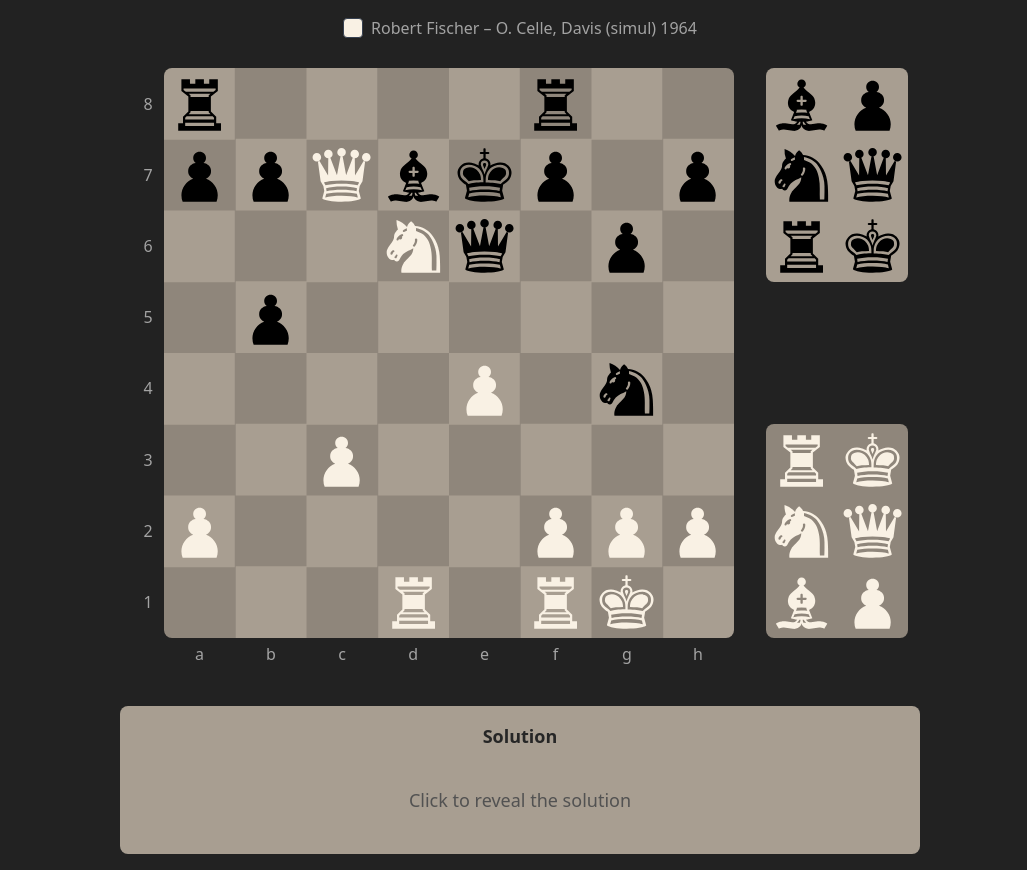
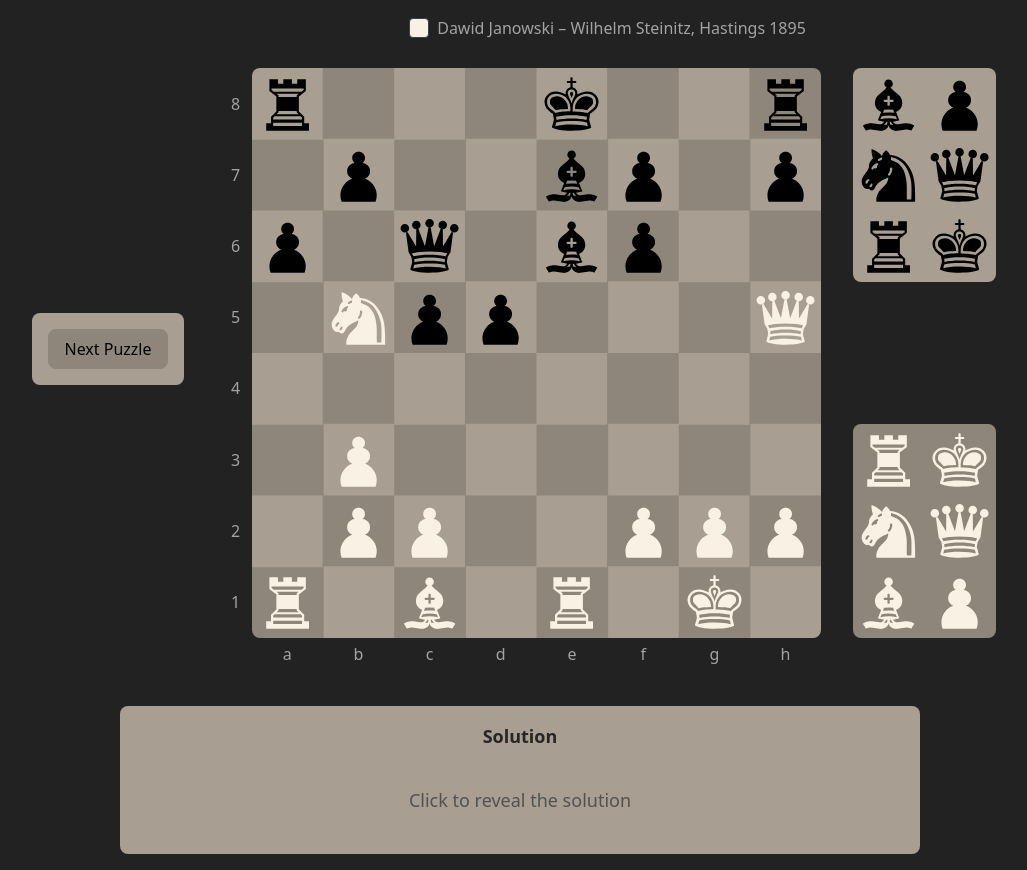
Before and after one commit to unibo-dslab-projects/ASW25-MicheleMonti-woodpecker, a React (Vite) app in the folder client/: page / in a window 1280 px wide. Shown: the whole page, without its empty margins (120-1147 px from the left). Built offline with nearby package versions, Linux system fonts and the light colour scheme.

Commit message:
feat: added next puzzle button

```diff
--- a/client/src/Components/Board.tsx
+++ b/client/src/Components/Board.tsx
@@ -54,21 +54,28 @@
     return boardMap;
 }
 
+function getRandomBoard() {
     const boardKeys = Object.keys(woodpeckerBoards);
     const randomIndex = Math.floor(Math.random() * boardKeys.length);
     const randomBoard = woodpeckerBoards[randomIndex.toString() as keyof typeof woodpeckerBoards];
-const boardFromFen = fenToBoardMap(randomBoard.fen);
-//const boardNumber = randomIndex;
-const initialDirection = randomBoard.direction;
-const boardDescription = `${randomBoard.descr}`;
-const boardSolution = randomBoard.solution || 'No solution available';
+    return {
+        board: randomBoard,
+        index: randomIndex,
+        boardFromFen: fenToBoardMap(randomBoard.fen),
+        direction: randomBoard.direction,
+        description: randomBoard.descr,
+        solution: randomBoard.solution || 'No solution available'
+    };
+}
 
 export default function Board() {
-    const [description] = useState<string>(boardDescription);
-    const [board, setBoard] = useState<Map<DeskCell, PieceType>>(new Map([...boardFromFen, ...SIDE_CELLS_MAP]));
+    const [puzzleData, setPuzzleData] = useState(() => getRandomBoard());
+
+    const [description, setDescription] = useState<string>(puzzleData.description);
+    const [board, setBoard] = useState<Map<DeskCell, PieceType>>(new Map([...puzzleData.boardFromFen, ...SIDE_CELLS_MAP]));
     const [selectedCell, setSelectedCell] = useState<DeskCell | null>(null);
-    const [direction] = useState<string>(initialDirection);
-    const [solution] = useState<string>(boardSolution);
+    const [direction, setDirection] = useState<string>(puzzleData.direction);
+    const [solution, setSolution] = useState<string>(puzzleData.solution);
     const [isSolutionRevealed, setIsSolutionRevealed] = useState<boolean>(false);
 
     const gridElement = useRef<HTMLDivElement>(null);
@@ -108,6 +115,17 @@
         } else if (board.has(cell)) {
             setSelectedCell(cell);
         }
+    }
+
+    function loadNewPuzzle() {
+        const newPuzzleData = getRandomBoard();
+        setPuzzleData(newPuzzleData);
+        setDescription(newPuzzleData.description);
+        setBoard(new Map([...newPuzzleData.boardFromFen, ...SIDE_CELLS_MAP]));
+        setDirection(newPuzzleData.direction);
+        setSolution(newPuzzleData.solution);
+        setSelectedCell(null);
+        setIsSolutionRevealed(false);
     }
 
     useEffect(() => {
@@ -154,7 +172,22 @@
 
     return (
         <div className="flex flex-col items-center justify-center min-h-screen bg-black-background p-4">
-            <div className="relative">
+            <div className="flex flex-col md:flex-row items-center justify-center gap-4 md:gap-6 w-full">
+                <div
+                    className="order-2 md:order-1 rounded-lg p-4 mb-4 md:mb-0"
+                    style={{ backgroundColor: 'var(--white-cell-color)' }}
+                >
+                    <button
+                        onClick={loadNewPuzzle}
+                        className="px-4 py-2 text-black rounded-lg transition-colors whitespace-nowrap hover:opacity-90 w-full"
+                        style={{ backgroundColor: 'var(--black-cell-color)' }}
+                        title="Load a new random puzzle"
+                    >
+                        Next Puzzle
+                    </button>
+                </div>
+
+                <div className="order-1 md:order-2 relative">
                     <div className="flex items-center justify-center gap-2 mb-4">
                         <div className="w-5 h-5 rounded border border-gray-700 shadow-sm flex-shrink-0"
                             style={{
@@ -204,11 +237,11 @@
                         </div>
                     </div>
                 </div>
+            </div>
 
-            {/* Solution panel below the board */}
             <div className="w-full max-w-[min(100vh,100vw)] mt-6">
                     <div
-                    className={`rounded-lg p-4 cursor-pointer transition-all duration-300 ${isSolutionRevealed ? 'ring-2 ring-blue-500' : ''}`}
+                        className={`rounded-lg p-4 cursor-pointer transition-all duration-300`}
                         style={{ backgroundColor: 'var(--white-cell-color)' }}
                         onClick={() => setIsSolutionRevealed(!isSolutionRevealed)}
                     >
```
Lines whose indentation alone changed are shown as unchanged.
